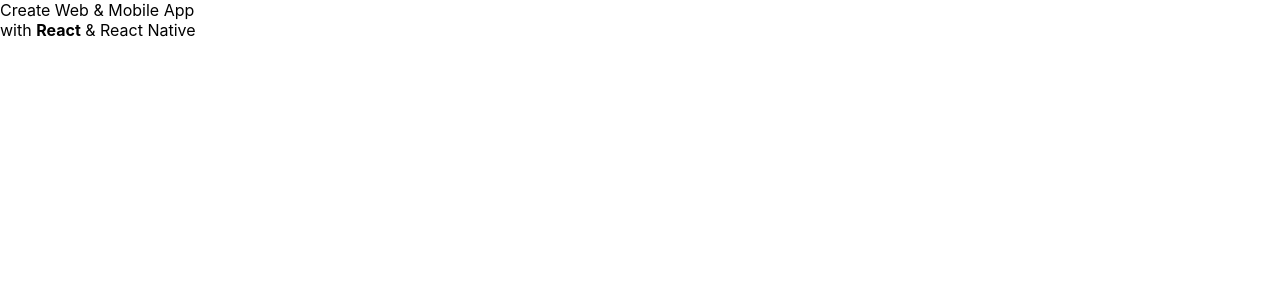
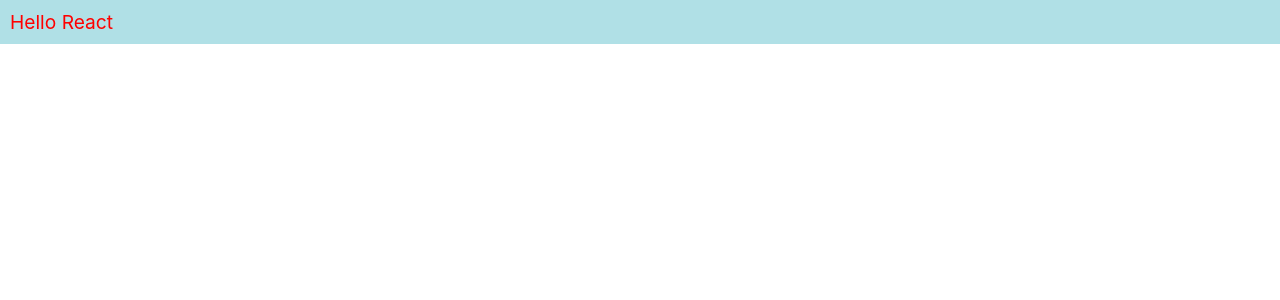
Before and after one commit to Mana013/Webmana_ECT, a React (Create React App) app in the folder JSX/app1/: page / in a window 1280 px wide. Shown: the top 300 px of the page. Built offline with nearby package versions, Linux system fonts and the light colour scheme.

Commit message:
Update App.js css inline
Update App.js css inline

```diff
--- a/JSX/app1/src/App.js
+++ b/JSX/app1/src/App.js
@@ -1,15 +1,13 @@
 import React from 'react'
 
 function App() {
-  let r='<b>React</b>'
-  let rn='React Native'
-  const el=(
-    <div>
-      Create Web & Mobile App<br/>
-      with <span dangerouslySetInnerHTML={{__html: r}}/> & {rn}
-    </div>
-  )
-  return el
+  const divStyle={
+    color: 'red',
+    backgroundColor: 'powderblue',
+    fontSize: 'larger',
+    padding: '10px'
+  }
+  return <div style={divStyle}>Hello React</div>
 }
 
 export default App;
```
